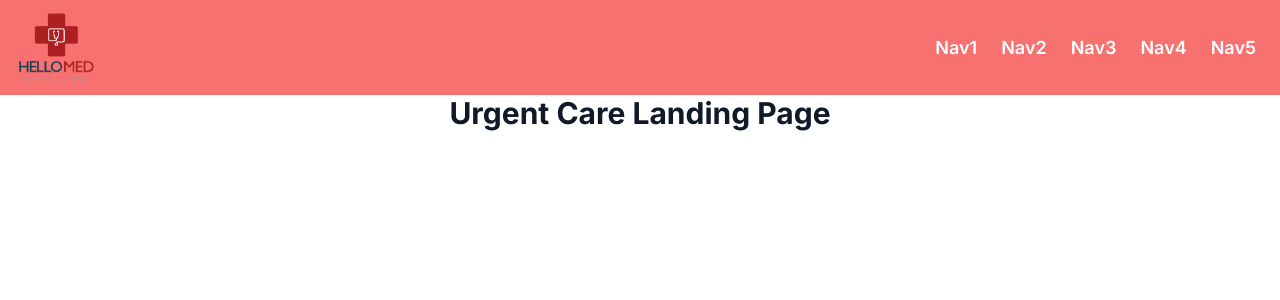
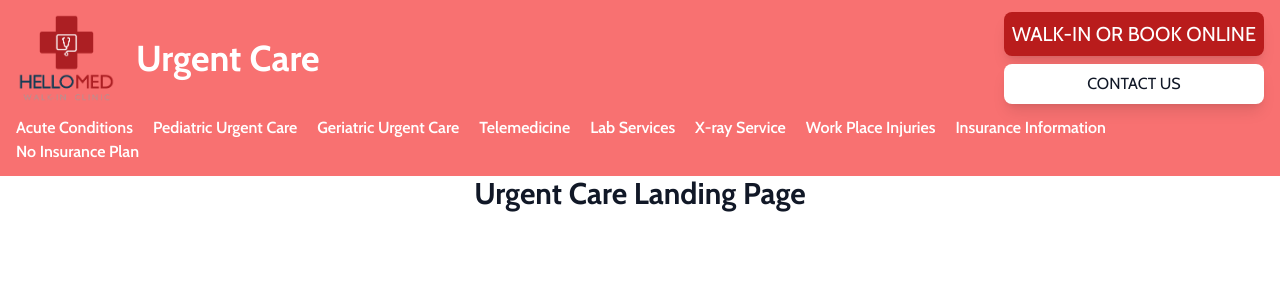
Before and after one commit to dongsub0918/hellomed-client, a Next.js app: page /urgent-care in a window 1280 px wide. Shown: the top 300 px of the page. Built offline with nearby package versions, Linux system fonts and the light colour scheme.

Commit message:
navbar contents added and modified

```diff
--- a/src/app/layout.tsx
+++ b/src/app/layout.tsx
@@ -1,8 +1,9 @@
 import type { Metadata } from "next";
-import { Inter } from "next/font/google";
+import { Inter, Cabin } from "next/font/google";
 import "@/ui/globals.css";
 
 const inter = Inter({ subsets: ["latin"] });
+const cabin = Cabin({ subsets: ["latin"] });
 
 export const metadata: Metadata = {
   title: "Create Next App",
@@ -16,7 +17,7 @@ export default function RootLayout({
 }>) {
   return (
     <html lang="en">
-      <body className={`relative ${inter.className} antialiased text-gray-900`}>
+      <body className={`relative ${cabin.className} antialiased text-gray-900`}>
         {children}
 
         {/* Footer, to be implemented in the future */}
--- /dev/null
+++ b/src/app/make-appointment/page.tsx
@@ -0,0 +1,7 @@
+import Image from "next/image";
+
+export default function Home() {
+  return (
+    <p className="text-3xl font-bold text-center">Make Appointment Page</p>
+  );
+}
--- a/src/app/page.tsx
+++ b/src/app/page.tsx
@@ -5,7 +5,6 @@ export default function LandingPage() {
   return (
     <>
       <div className="hidden md:block">
-        {/* <MobileLandingPage/> */}
         <DesktopLandingPage />
       </div>
       <div className="md:hidden">
--- a/src/lib/navbar-items.tsx
+++ b/src/lib/navbar-items.tsx
@@ -1,185 +1,167 @@
 export const urgentNavBarItems = [
   {
-    name: "Nav1",
-    href: "/urgent-care/nav1",
+    name: "Acute Conditions",
+    href: "",
     dropdown: [
       {
-        name: "Nav1-Drop1",
-        href: "/urgent-care/nav1/drop1",
+        name: "Cold & Flu",
+        href: "/urgent-care/acute-conditions/cold-flu",
       },
       {
-        name: "Nav1-Drop2",
-        href: "/urgent-care/nav1/drop2",
+        name: "Strep",
+        href: "/urgent-care/acute-conditions/strep",
       },
       {
-        name: "Nav1-Drop3",
-        href: "/urgent-care/nav1/drop3",
+        name: "Sinusitis",
+        href: "/urgent-care/acute-conditions/sinusitis",
+      },
+      {
+        name: "Pink Eye",
+        href: "/urgent-care/acute-conditions/pink-eye",
+      },
+      {
+        name: "Stye",
+        href: "/urgent-care/acute-conditions/stye",
+      },
+      {
+        name: "Abdominal Pain",
+        href: "/urgent-care/acute-conditions/abdominal-pain",
+      },
+      {
+        name: "UTI",
+        href: "/urgent-care/acute-conditions/uti",
+      },
+      {
+        name: "Ear Infection",
+        href: "/urgent-care/acute-conditions/ear-infection",
+      },
+      {
+        name: "Gout",
+        href: "/urgent-care/acute-conditions/gout",
+      },
+      {
+        name: "Skin Infection",
+        href: "/urgent-care/acute-conditions/skin-infection",
+      },
+      {
+        name: "Allergy",
+        href: "/urgent-care/acute-conditions/allergy",
+      },
+      {
+        name: "Ankle Sprain",
+        href: "/urgent-care/acute-conditions/ankle-sprain",
+      },
+      {
+        name: "Back & Neck Pain",
+        href: "/urgent-care/acute-conditions/back-neck-pain",
+      },
+      {
+        name: "Joint Pain",
+        href: "/urgent-care/acute-conditions/joint-pain",
       },
     ],
   },
   {
-    name: "Nav2",
-    href: "/urgent-care/nav2",
-    dropdown: [
-      {
-        name: "Nav2-Drop1",
-        href: "/urgent-care/nav2/drop1",
+    name: "Pediatric Urgent Care",
+    href: "/urgent-care/pediatric-urgent-care",
+    dropdown: [],
   },
   {
-        name: "Nav2-Drop2",
-        href: "/urgent-care/nav2/drop2",
+    name: "Geriatric Urgent Care",
+    href: "/urgent-care/geriatric-urgent-care",
+    dropdown: [],
   },
   {
-        name: "Nav2-Drop3",
-        href: "/urgent-care/nav2/drop3",
-      },
-    ],
+    name: "Telemedicine",
+    href: "/urgent-care/telemedicine",
+    dropdown: [],
   },
   {
-    name: "Nav3",
-    href: "/urgent-care/nav3",
-    dropdown: [
-      {
-        name: "Nav3-Drop1",
-        href: "/urgent-care/nav3/drop1",
+    name: "Lab Services",
+    href: "/urgent-care/lab-services",
+    dropdown: [],
   },
   {
-        name: "Nav3-Drop2",
-        href: "/urgent-care/nav3/drop2",
+    name: "X-ray Service",
+    href: "/urgent-care/x-ray-service",
+    dropdown: [],
   },
   {
-        name: "Nav3-Drop3",
-        href: "/urgent-care/nav3/drop3",
-      },
-    ],
+    name: "Work Place Injuries",
+    href: "/urgent-care/work-place-injuries",
+    dropdown: [],
   },
   {
-    name: "Nav4",
-    href: "/urgent-care/nav4",
-    dropdown: [
-      {
-        name: "Nav4-Drop1",
-        href: "/urgent-care/nav4/drop1",
+    name: "Insurance Information",
+    href: "/urgent-care/insurance-information",
+    dropdown: [],
   },
   {
-        name: "Nav4-Drop2",
-        href: "/urgent-care/nav4/drop2",
-      },
-      {
-        name: "Nav4-Drop3",
-        href: "/urgent-care/nav4/drop3",
-      },
-    ],
-  },
-  {
-    name: "Nav5",
-    href: "/urgent-care/nav5",
-    dropdown: [
-      {
-        name: "Nav5-Drop1",
-        href: "/urgent-care/nav5/drop1",
-      },
-      {
-        name: "Nav5-Drop2",
-        href: "/urgent-care/nav5/drop2",
-      },
-      {
-        name: "Nav5-Drop3",
-        href: "/urgent-care/nav5/drop3",
-      },
-    ],
+    name: "No Insurance Plan",
+    href: "/urgent-care/no-insurance-plan",
+    dropdown: [],
   },
 ];
 
 export const primaryNavBarItems = [
   {
-    name: "Nav1",
-    href: "/primary-care/nav1",
-    dropdown: [
-      {
-        name: "Nav1-Drop1",
-        href: "/primary-care/nav1/drop1",
+    name: "Annual Physical",
+    href: "/primary-care/annual-physical",
+    dropdown: [],
   },
   {
-        name: "Nav1-Drop2",
-        href: "/primary-care/nav1/drop2",
+    name: "Work Physical",
+    href: "/primary-care/work-physical",
+    dropdown: [],
   },
   {
-        name: "Nav1-Drop3",
-        href: "/primary-care/nav1/drop3",
-      },
-    ],
+    name: "School & Camp Physical",
+    href: "/primary-care/school-camp-physical",
+    dropdown: [],
   },
   {
-    name: "Nav2",
-    href: "/primary-care/nav2",
-    dropdown: [
-      {
-        name: "Nav2-Drop1",
-        href: "/primary-care/nav2/drop1",
+    name: "TB Testing",
+    href: "/primary-care/tb-testing",
+    dropdown: [],
   },
   {
-        name: "Nav2-Drop2",
-        href: "/primary-care/nav2/drop2",
+    name: "Vaccination",
+    href: "/primary-care/vaccination",
+    dropdown: [],
   },
   {
-        name: "Nav2-Drop3",
-        href: "/primary-care/nav2/drop3",
-      },
-    ],
+    name: "Depression Screening",
+    href: "/primary-care/depression-screening",
+    dropdown: [],
   },
   {
-    name: "Nav3",
-    href: "/primary-care/nav3",
-    dropdown: [
-      {
-        name: "Nav3-Drop1",
-        href: "/primary-care/nav3/drop1",
+    name: "STD Testing",
+    href: "/primary-care/std-testing",
+    dropdown: [],
   },
   {
-        name: "Nav3-Drop2",
-        href: "/primary-care/nav3/drop2",
+    name: "IV Infusion",
+    href: "/primary-care/iv-infusion",
+    dropdown: [],
   },
   {
-        name: "Nav3-Drop3",
-        href: "/primary-care/nav3/drop3",
-      },
-    ],
+    name: "Lab Services",
+    href: "/primary-care/lab-services",
+    dropdown: [],
   },
   {
-    name: "Nav4",
-    href: "/primary-care/nav4",
-    dropdown: [
-      {
-        name: "Nav4-Drop1",
-        href: "/primary-care/nav4/drop1",
+    name: "X-ray Service",
+    href: "/primary-care/x-ray-service",
+    dropdown: [],
   },
   {
-        name: "Nav4-Drop2",
-        href: "/primary-care/nav4/drop2",
+    name: "Insurance Information",
+    href: "/primary-care/insurance-information",
+    dropdown: [],
   },
   {
-        name: "Nav4-Drop3",
-        href: "/primary-care/nav4/drop3",
-      },
-    ],
-  },
-  {
-    name: "Nav5",
-    href: "/primary-care/nav5",
-    dropdown: [
-      {
-        name: "Nav5-Drop1",
-        href: "/primary-care/nav5/drop1",
-      },
-      {
-        name: "Nav5-Drop2",
-        href: "/primary-care/nav5/drop2",
-      },
-      {
-        name: "Nav5-Drop3",
-        href: "/primary-care/nav5/drop3",
-      },
-    ],
+    name: "No Insurance Plan",
+    href: "/primary-care/no-insurance-plan",
+    dropdown: [],
   },
 ];
--- /dev/null
+++ b/src/ui/hamburger-x.tsx
@@ -0,0 +1,42 @@
+import { HookCallbacks } from "async_hooks";
+
+export const HamburgerX = ({
+  setNavOpen,
+  navOpen,
+}: {
+  setNavOpen: any;
+  navOpen: boolean;
+}) => {
+  return (
+    <button
+      className="rounded text-white outline-none"
+      onClick={() => {
+        setNavOpen(!navOpen);
+      }}
+    >
+      <svg
+        className="w-9 h-9"
+        fill="none"
+        stroke="currentColor"
+        viewBox="0 0 24 24"
+        xmlns="http://www.w3.org/2000/svg"
+      >
+        {navOpen ? (
+          <path
+            stroke-linecap="round"
+            stroke-linejoin="round"
+            stroke-width={2}
+            d="M6 18L18 6M6 6l12 12"
+          />
+        ) : (
+          <path
+            strokeLinecap="round"
+            strokeLinejoin="round"
+            strokeWidth={2}
+            d="M4 6h16M4 12h16M4 18h16"
+          />
+        )}
+      </svg>
+    </button>
+  );
+};
--- a/src/ui/landing-page/desktop-landing-page.tsx
+++ b/src/ui/landing-page/desktop-landing-page.tsx
@@ -10,9 +10,9 @@ export default function DesktopLandingPage() {
   const [active, setActive] = useState("about");
 
   return (
-    <div className="flex w-screen h-screen p-5">
+    <div className="flex w-screen h-screen p-5 2xl:p-10">
       {/* Left Container for contents */}
-      <div className="w-8/12 pr-4">
+      <div className="w-8/12 pr-4 2xl:p-10">
         {/* Mini navbar */}
         <div className="h-1/12">
           <MiniNav landingItems={landingItems} setActive={setActive} />
@@ -25,6 +25,17 @@ export default function DesktopLandingPage() {
             <div className="p-5 whitespace-pre-line text-center">
               {landingItems[active as keyof typeof landingItems].text}
             </div>
+
+            {/* Open link on new tab - for future use in location component */}
+            {/* <div className="text-center">
+              <Link
+                href="https://www.google.com/maps/place/HELLOMED+CENTRAL/@42.2793874,-83.7428781,17z/data=!3m1!5s0x883cae40822b66c1:0xa12c8057c45fcd20!4m6!3m5!1s0x883cafdbcba9f80d:0xe73623ae4cab907e!8m2!3d42.2794509!4d-83.7411722!16s%2Fg%2F11qf_v5z15?entry=ttu"
+                passHref
+                legacyBehavior
+              >
+                <a target="_blank">Central Location</a>
+              </Link>
+            </div> */}
           </div>
 
           {/* Quick Links */}
--- a/src/ui/landing-page/quick-links.tsx
+++ b/src/ui/landing-page/quick-links.tsx
@@ -6,13 +6,13 @@ export default function QuickLinks() {
     <>
       <div className="text-center">
         <p>Not feeling good?</p>
-        <div className="font-semibold uppercase rounded-lg bg-indigo-200 shadow-md shadow-slate-400">
-          <Link href="/"> make an appointment now</Link>
+        <div className="font-semibold uppercase rounded-lg bg-indigo-200 2xl:hover:bg-indigo-100 shadow-md shadow-slate-400">
+          <Link href="/make-appointment"> make an appointment now</Link>
         </div>
-        <div className="font-semibold rounded-lg bg-red-100 shadow-md shadow-slate-400 mt-5">
+        <div className="font-semibold rounded-lg bg-red-200 2xl:hover:bg-red-100 shadow-md shadow-slate-400 mt-5">
           <Link href="/urgent-care"> Urgent Care Home</Link>
         </div>
-        <div className="font-semibold rounded-lg bg-green-100 shadow-md shadow-slate-400 mt-5">
+        <div className="font-semibold rounded-lg bg-green-200 2xl:hover:bg-green-100 shadow-md shadow-slate-400 mt-5">
           <Link href="/primary-care"> Primary Care Home </Link>
         </div>
       </div>
--- a/src/ui/navbar-components.tsx
+++ b/src/ui/navbar-components.tsx
@@ -11,7 +11,7 @@ export const DesktopMenu = ({
   return (
     <nav
       onMouseLeave={() => setActive(null)}
-      className="px-2 pt-2 pb-4 text-lg md:flex text-white md:p-0"
+      className="flex flex-wrap items-center pt-3 text-white"
     >
       {children}
     </nav>
@@ -29,11 +29,15 @@ export const DesktopMenuItem = ({
 }) => {
   return (
     <div className="relative" onMouseEnter={() => setActive(item.name)}>
-      <div className="mt-1 block px-2 py-1 font-semibold rounded md:mt-0 md:ml-2">
-        {item.name}
+      <div className="font-semibold text-nowrap text-center mr-5">
+        {item.dropdown.length === 0 ? (
+          <Link href={item.href}>{item.name}</Link>
+        ) : (
+          <div>{item.name}</div>
+        )}
       </div>
-      {active === item.name && (
-        <div className="absolute right-0 py-2 w-48 bg-white rounded-lg border-black border-2">
+      {active === item.name && item.dropdown.length !== 0 && (
+        <div className="absolute z-50 py-2 w-48 bg-white rounded-lg border-black border-2">
           {item.dropdown.map((subItem: any) => (
             <Link
               href={subItem.href}
@@ -59,7 +63,7 @@ export const MobileMenu = ({
 }) => {
   return (
     <nav
-      className={clsx("px-2 pt-2 pb-4 text-lg text-white md:flex md:p-0", {
+      className={clsx("px-2 pt-2 pb-4 text-lg text-white", {
         block: navOpen,
         hidden: !navOpen,
       })}
--- a/src/ui/navbar.tsx
+++ b/src/ui/navbar.tsx
@@ -2,6 +2,7 @@ import Link from "next/link";
 import Image from "next/image";
 import { useState } from "react";
 import { urgentNavBarItems, primaryNavBarItems } from "@/lib/navbar-items";
+import { HamburgerX } from "@/ui/hamburger-x";
 import {
   DesktopMenu,
   DesktopMenuItem,
@@ -25,61 +26,61 @@ export default function Navbar({ theme }: { theme: "urgent" | "primary" }) {
     primary: "bg-green-400",
   };
 
+  const darkBgVariants = {
+    urgent: "bg-red-700",
+    primary: "bg-green-700",
+  };
+
   const hoverBgVariants = {
-    urgent: "hover:bg-red-300",
-    primary: "hover:bg-green-300",
+    urgent: "hover:bg-red-600",
+    primary: "hover:bg-green-600",
   };
 
   return (
     <header
-      className={`${bgVariants[theme]} md:flex md:justify-between md:items-center md:px-4 md:py-3`}
+      className={`${bgVariants[theme]} md:justify-between md:items-center md:px-4 md:py-3`}
     >
-      {/* link with logo heading to homepage */}
+      {/* leftside of topbar */}
       <div className="flex items-center justify-between px-4 py-3 md:p-0">
+        <div className="flex items-center">
           <div>
             <Link href={"/"}>
               <Image
                 src="/logo.png"
-              width={80}
-              height={80}
-              className=""
+                width={100}
+                height={100}
                 alt="Hellomed logo"
               />
             </Link>
           </div>
+          <div className="hidden md:block ml-5 text-white font-black text-4xl capitalize">
+            {theme} care
+          </div>
+        </div>
 
-        {/* div for hamburger / x icon on mobile view */}
-        <div className="md:hidden">
-          <button
-            className="rounded text-white outline-none"
-            onClick={() => {
-              setNavOpen(!navOpen);
-            }}
+        {/* right side of topbar */}
+        <div>
+          {/* mobile topbar rightside */}
+          <div className="flex items-center md:hidden">
+            <div
+              className={`p-2 mr-4 text-white text-center rounded-lg ${darkBgVariants[theme]} shadow-lg`}
             >
-            <svg
-              className="w-9 h-9"
-              fill="none"
-              stroke="currentColor"
-              viewBox="0 0 24 24"
-              xmlns="http://www.w3.org/2000/svg"
+              <Link href="/make-appointment"> BOOK NOW</Link>
+            </div>
+            <HamburgerX setNavOpen={setNavOpen} navOpen={navOpen} />
+          </div>
+
+          {/* desktop topbar rightside */}
+          <div className="hidden md:block">
+            <div
+              className={`p-2 text-xl text-white text-center rounded-lg ${darkBgVariants[theme]} ${hoverBgVariants[theme]} shadow-lg`}
             >
-              {navOpen ? (
-                <path
-                  stroke-linecap="round"
-                  stroke-linejoin="round"
-                  stroke-width={2}
-                  d="M6 18L18 6M6 6l12 12"
-                />
-              ) : (
-                <path
-                  strokeLinecap="round"
-                  strokeLinejoin="round"
-                  strokeWidth={2}
-                  d="M4 6h16M4 12h16M4 18h16"
-                />
-              )}
-            </svg>
-          </button>
+              <Link href="/make-appointment"> WALK-IN OR BOOK ONLINE</Link>
+            </div>
+            <div className="p-2 mt-2 text-center rounded-lg bg-white shadow-lg">
+              <Link href="/contact">CONTACT US</Link>
+            </div>
+          </div>
         </div>
       </div>
 
```
Lines whose indentation alone changed are shown as unchanged.
